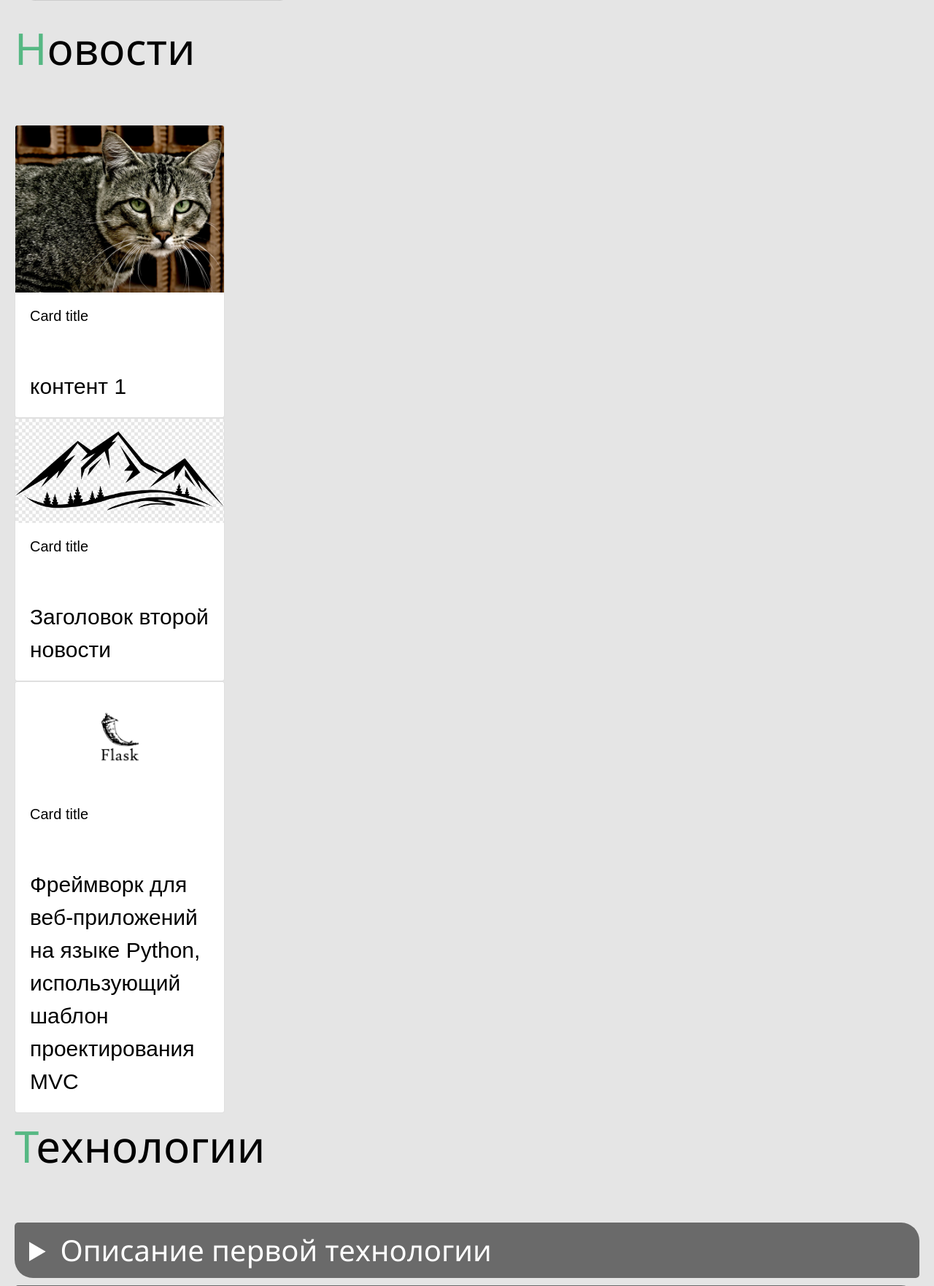
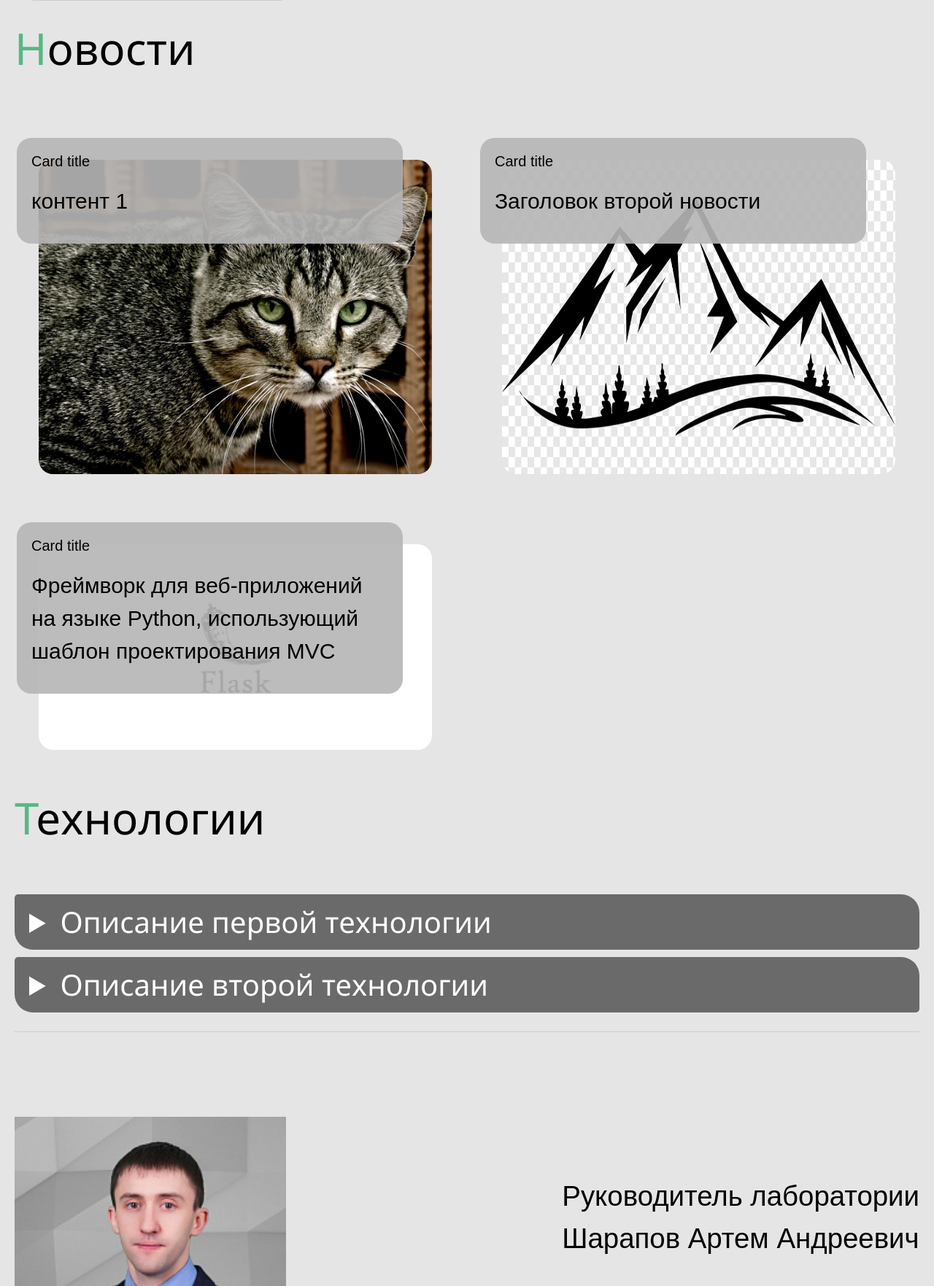
Before and after one commit to Mike0001-droid/DiplomLizaProd, a Flask app: page / in a window 1280 px wide. Shown: the part 1916-3679 px from the top of the page at 73% size. Run offline with Flask 3, Linux system fonts and the light colour scheme; data comes from the database, SQL or seed files in the repository; both versions use the stored data as it was after the commit; some libraries are stand-ins or nearby versions.

Commit message:
Доделал отображение новостей

```diff
--- a/flask 1/DataBase.py
+++ b/flask 1/DataBase.py
@@ -99,10 +99,20 @@
             return False
         return True
 
-    def updateNew(self, content, img, id):
+    def updateNewAndImg(self, content, img, id):
         try:
             self.__cur.execute(
                 f"UPDATE news SET content=?, img=? WHERE id=?", (content, img, id))
+            self.__db.commit()
+        except sqlite3.Error as e:
+            print("Ошибка обновления технологии в БД: " + str(e))
+            return False
+        return True
+
+    def updateNew(self, content, id):
+        try:
+            self.__cur.execute(
+                f"UPDATE news SET content=? WHERE id=?", (content,  id))
             self.__db.commit()
         except sqlite3.Error as e:
             print("Ошибка обновления технологии в БД: " + str(e))
--- a/flask 1/app.py
+++ b/flask 1/app.py
@@ -57,6 +57,52 @@
     return g.link_db
 
 
+@app.route("/get_all_users")
+@login_required
+def get_all_users():
+    res = dbase.getAllUsers()
+    return render_template(
+        'all_users.html',
+        data=res,
+        user_name=current_user.get_name(),
+        is_admin=int(current_user.get_admin())
+    )
+
+
+@app.route('/register', methods=['POST', 'GET'])
+@login_required
+def register():
+    if request.method == "POST":
+        if request.form['psw'] == request.form['psw2']:
+            hash = generate_password_hash(request.form['psw'])
+            res = dbase.addUser(
+                request.form['name'], request.form['email'], hash)
+            if res:
+                return redirect(url_for('login'))
+    return render_template('register.html', is_admin=int(current_user.get_admin()))
+
+
+@app.route('/login', methods=['POST', 'GET'])
+def login():
+    if request.method == "POST":
+        user = dbase.getUserByEmail(request.form['email'])
+        if user and check_password_hash(user['psw'], request.form['psw']):
+            userLogin = UserLogin().create(user)
+            login_user(userLogin)
+            return redirect(url_for('post_admin'))
+
+        elif not user:
+            flash('Пользователь не найден', category='error')
+    return render_template("login.html", menu=dbase.getMenu())
+
+
+@app.route('/logout')
+@login_required
+def logout():
+    logout_user()
+    return redirect(url_for('index'))
+
+
 @app.route("/")
 def index():
     path = url_for('static', filename='img/robot.jpg')
@@ -82,6 +128,52 @@
     )
 
 
+@app.route('/post_admin', methods=["POST", "GET"])
+@login_required
+def post_admin():
+    data = None
+    if int(current_user.get_admin()) == 1:
+        data = dbase.getJSON()
+        if request.method == "POST":
+            res = dbase.updateStatus(
+                request.form['title'],
+                request.form['content'],
+                request.form['status'],
+                request.form['id']
+            )
+            return redirect(url_for('post_admin'))
+    else:
+        data = dbase.getUserPostsJSON(current_user.get_id())
+
+    res = dbase.getAllUsers()
+    return render_template(
+        "post_admin.html",
+        posts=data,
+        res=res,
+        user_name=current_user.get_name(),
+        is_admin=int(current_user.get_admin())
+    )
+
+
+@app.route("/add_post", methods=["POST", "GET"])
+@login_required
+def addPost():
+    if request.method == "POST":
+        res = None
+        if int(current_user.get_admin()) == 1:
+            res = dbase.addPost(
+                request.form['title'], request.form['content'], current_user.get_id(), 'public')
+        else:
+            res = dbase.addPost(
+                request.form['title'], request.form['content'], current_user.get_id(), 'draft')
+        if not res:
+            flash('Ошибка добавления статьи', category='error')
+        else:
+            flash('Статья добавлена успешно', category='success')
+            return redirect(url_for('post_admin'))
+    return render_template('add_post.html', menu=dbase.getMenu(), title="Добавление статьи")
+
+
 @app.route("/update_status", methods=["POST", "GET"])
 @login_required
 def updateStatus():
@@ -100,86 +192,6 @@
     else:
         tmp = 'error_admin.html'
     return render_template(tmp, menu=menu)
-
-
-@app.route("/add_post", methods=["POST", "GET"])
-@login_required
-def addPost():
-    if request.method == "POST":
-        res = None
-        if int(current_user.get_admin()) == 1:
-            res = dbase.addPost(
-                request.form['title'], request.form['content'], current_user.get_id(), 'public')
-        else:
-            res = dbase.addPost(
-                request.form['title'], request.form['content'], current_user.get_id(), 'draft')
-        if not res:
-            flash('Ошибка добавления статьи', category='error')
-        else:
-            flash('Статья добавлена успешно', category='success')
-    return render_template('add_post.html', menu=dbase.getMenu(), title="Добавление статьи")
-
-
-@app.route('/register', methods=['POST', 'GET'])
-@login_required
-def register():
-    if request.method == "POST":
-        if request.form['psw'] == request.form['psw2']:
-            hash = generate_password_hash(request.form['psw'])
-            res = dbase.addUser(
-                request.form['name'], request.form['email'], hash)
-            if res:
-                return redirect(url_for('login'))
-    return render_template('register.html', is_admin=int(current_user.get_admin()))
-
-
-@app.route('/login', methods=['POST', 'GET'])
-def login():
-    if request.method == "POST":
-        user = dbase.getUserByEmail(request.form['email'])
-        if user and check_password_hash(user['psw'], request.form['psw']):
-            userLogin = UserLogin().create(user)
-            login_user(userLogin)
-            return redirect(url_for('profile'))
-
-        elif not user:
-            flash('Пользователь не найден', category='error')
-    return render_template("login.html", menu=dbase.getMenu())
-
-
-@app.route('/logout')
-@login_required
-def logout():
-    logout_user()
-    return redirect(url_for('index'))
-
-
-@app.route('/post_admin', methods=["POST", "GET"])
-@login_required
-def post_admin():
-    data = None
-    if int(current_user.get_admin()) == 1:
-        data = dbase.getJSON()
-        if request.method == "POST":
-            res = dbase.updateStatus(
-                request.form['title'],
-                request.form['content'],
-                request.form['status'],
-                request.form['id']
-            )
-            return redirect(url_for('post_admin'))
-
-    else:
-        data = dbase.getUserPostsJSON(current_user.get_id())
-
-    res = dbase.getAllUsers()
-    return render_template(
-        "post_admin.html",
-        posts=data,
-        res=res,
-        user_name=current_user.get_name(),
-        is_admin=int(current_user.get_admin())
-    )
 
 
 @app.route("/tech_admin", methods=["POST", "GET"])
@@ -206,13 +218,26 @@
     if request.method == "POST":
         res = None
         if int(current_user.get_admin()) == 1:
-            res = dbase.addTech(
-                request.form['summary'], request.form['content'])
+            res = dbase.addTech(request.form['summary'], request.form['content'])
         if not res:
             flash('Ошибка добавления статьи', category='error')
         else:
             flash('Статья добавлена успешно', category='success')
+            return redirect(url_for('tech_admin'))
     return render_template('add_tech.html', menu=dbase.getMenu(), title="Добавление статьи")
+
+
+@app.route("/news_admin", methods=['GET'])
+@login_required
+def news_admin():
+    if int(current_user.get_admin()) == 1:
+        res = dbase.getNewsJSON()
+        return render_template(
+            "news_admin.html",
+            posts=res,
+            user_name=current_user.get_name(),
+            is_admin=int(current_user.get_admin())
+        )
 
 
 @app.route("/add_new", methods=["POST", "GET"])
@@ -233,19 +258,8 @@
             flash('Ошибка добавления статьи', category='error')
         else:
             flash('Статья добавлена успешно', category='success')
+            return redirect(url_for('news_admin'))
     return render_template('add_new.html')
-
-
-@app.route("/get_all_users")
-@login_required
-def get_all_users():
-    res = dbase.getAllUsers()
-    return render_template(
-        'all_users.html',
-        data=res,
-        user_name=current_user.get_name(),
-        is_admin=int(current_user.get_admin())
-    )
 
 
 @app.route("/updateNew", methods=['POST'])
@@ -254,6 +268,7 @@
     if int(current_user.get_admin()) == 1:
         new_id = request.form['id']
         content = request.form['content']
+        print(content)
         file = request.files['img']
         if file and allowed_file(file.filename):
             filename = secure_filename(file.filename)
@@ -261,22 +276,10 @@
             imgpath = "/static/img/"+filename
             file.save(save_path)
         if file:
-            dbase.updateNew(content, imgpath, new_id)
-        return redirect(url_for('index'))
-
-
-@app.route("/news_admin", methods=['GET'])
-@login_required
-def news_admin():
-    if int(current_user.get_admin()) == 1:
-        res = dbase.getNewsJSON()
-
-        return render_template(
-            "news_admin.html",
-            posts=res,
-            user_name=current_user.get_name(),
-            is_admin=int(current_user.get_admin())
-        )
+            dbase.updateNewAndImg(content, imgpath, new_id)
+        else:
+            dbase.updateNew(content, new_id)
+        return redirect(url_for('news_admin'))
 
 
 if __name__ == "__main__":
--- a/flask 1/static/css/style1.css
+++ b/flask 1/static/css/style1.css
@@ -245,3 +245,37 @@
     border: 1px solid #ff4343;
     background: #FF9C9C;
 }
+
+.cardContent{
+    width: 24%;
+    position: relative;
+    box-sizing: border-box;
+    padding: 0;
+    height: 100%;
+
+}
+.card__frame{
+    position: absolute;
+    top: -30px;
+    left: -30px;
+    right: 40px;
+    background: #b6b6b6e8;
+    padding: 20px;
+    border-radius: 20px;
+}
+.card__cover{
+    width: 100%;
+    border-radius: 20px;
+    overflow: hidden;
+    height: 100%;
+}
+.card__cover > img{
+    width: 100%;
+    margin: 0;
+    float:none;
+    height: 100%;
+}
+.card-description{
+    margin-top: 20px;
+    padding: 0 !important;
+}
--- a/flask 1/templates/index.html
+++ b/flask 1/templates/index.html
@@ -74,20 +74,21 @@
             <div class="about" id="kirasib">
                 Новости
             </div>
-
+            <div class="row row-cols-1 row-cols-md-3">
             {% for post in res %}
-            <div class="row row-cols-1 row-cols-md-3 g-4">
-                <div class="col">
-                  <div class="card" style="width: 18rem;">
-                    <img src=".{{ post['img'] }}" class="card-img-top">
-                    <div class="card-body">
-                      <h5 class="card-title">Card title</h5>
-                      <p class="card-text">{{ post['content'] }}</p>
+            <div class="p-5 col-6">
+                <div class="cardContent w-100">
+                    <div class="card__frame">
+                        <h5 class="card-title">Card title</h5>
+                        <p class="card-description">{{ post['content'] }}</p>
                     </div>
-                  </div>
+                    <div class="card__cover">
+                        <img src=".{{ post['img'] }}" class="card-img-top">
+                    </div>
                 </div>
             </div>
             {% endfor %}
+        </div>
 
             <div class="about" id="kirasib">
                 Технологии
--- a/flask 1/templates/technol_admin.html
+++ b/flask 1/templates/technol_admin.html
@@ -47,10 +47,6 @@
 			<div class="d-flex align-items-center">
 				<span class="me-3">Привет, {{user_name}}</span>
 				<a href="{{ url_for('index') }}" class="btn btn-outline-secondary me-4">Главная</a>
-				{% if is_admin == 1 %}
-				<a class="btn btn-outline-secondary me-4" href="{{url_for('register')}}">Добавить пользователя</a>
-				{% else %}
-				{% endif %}
 				<a class="btn btn-outline-secondary me-4" href="{{url_for('addTech')}}">Добавить технологию</a>
 				<a href="{{ url_for('logout') }}" class="btn btn-outline-secondary">Выход</a>
 			</div>
```
Also changed, not shown: flask 1/templates/news_admin.html (+3 -5 lines), flask 1/database.db, flask 1/static/img/flask.jpg (added).
